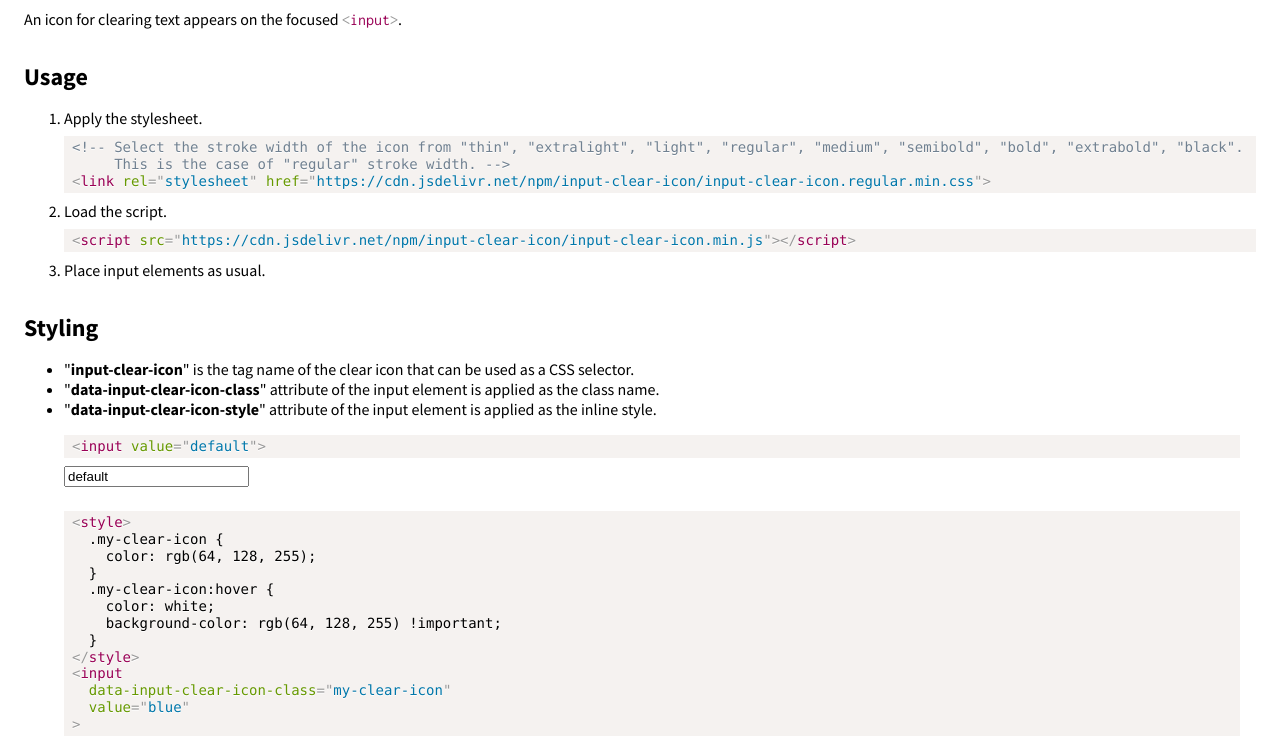
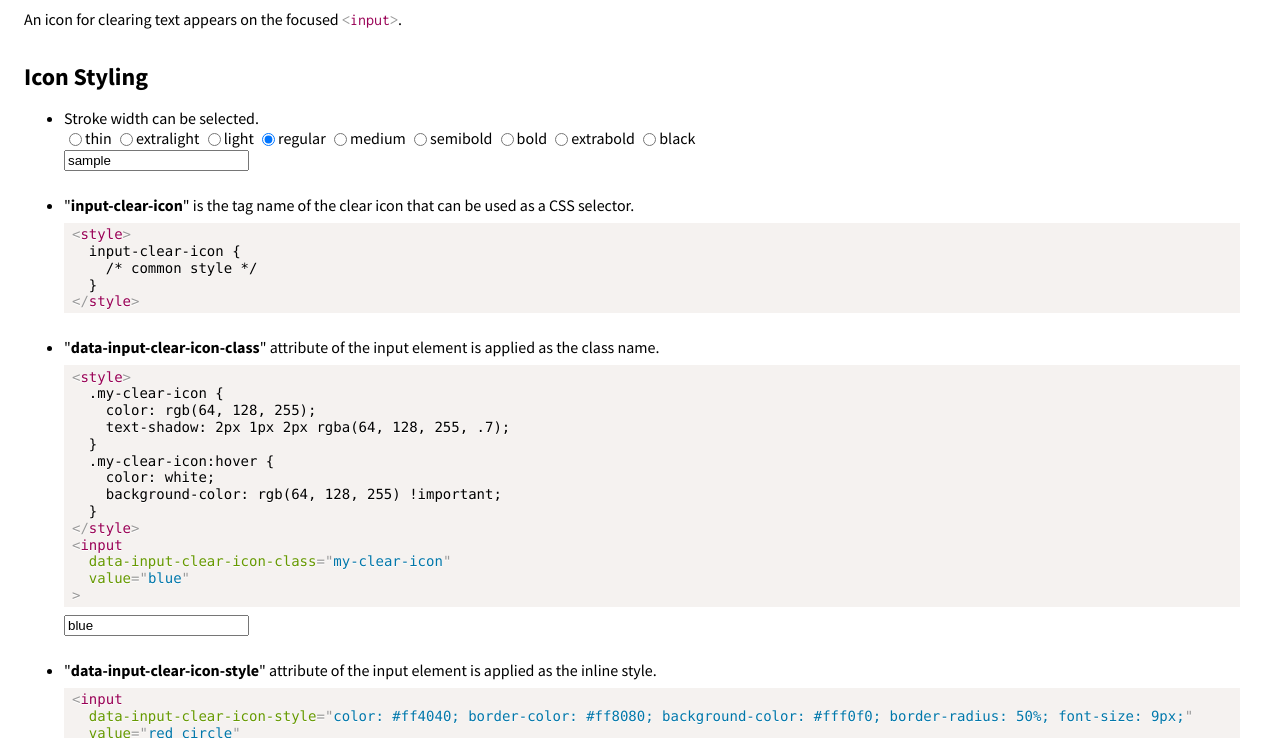
Before and after one commit to luncheon/input-clear-icon, a website: page demo.html in a window 1280 px wide. Shown: the part 83-821 px from the top of the page. Drawn offline with nearby package versions, Linux system fonts and the light colour scheme.

Commit message:
update demo

```diff
--- a/demo.html
+++ b/demo.html
@@ -12,7 +12,7 @@
       html { box-sizing: border-box; }
       body { margin: 0; padding: 0 24px; font-family: 'Source Sans Pro'; font-weight: 400; }
       input:not([type=checkbox]):not([type=radio]):not([type=image]) { display: block; }
-      label { display: block; }
+      label { display: inline-flex; align-items: center; cursor: pointer; }
       h1 { font-size: 300%; margin: .5em 0 .25em 0; white-space: nowrap; font-family: 'Poiret One'; font-weight: normal; }
       h2 { font-size: 150%; margin: .5em 0; }
       p { margin: 0; }
@@ -23,6 +23,7 @@
       code[class*="language-"] { line-height: 1.2; font-size: 87.5%; }
       td > code.language-html { margin: 0 .5em 0 40px; }
       dt > pre.language-html { margin: 8px 16px 8px 40px; }
+      ul { margin: 0; }
       @media(max-width: 767px) {
         body { padding: 0 12px; font-size: 93.75%; }
         h1 { margin-top: 8px; }
@@ -31,7 +32,6 @@
         ul, ol { padding-left: 24px; }
       }
     </style>
-    <link rel="stylesheet" href="input-clear-icon.regular.min.css">
   </head>
   <body>
     <script async src="https://www.googletagmanager.com/gtag/js?id=UA-64398169-1"></script>
@@ -48,42 +48,49 @@
     <p>An icon for clearing text appears on the focused <code style="display: inline;"><span class="token punctuation">&lt;</span><span class="token tag">input</span><span class="token punctuation">&gt;</span></code>.</p>
 
     <section>
-      <h2>Usage</h2>
-      <ol>
-        <li style="margin-bottom: .5em;">
-          Apply the stylesheet.
-          <pre><code class="language-html">&lt;!-- Select the stroke width of the icon from "thin", "extralight", "light", "regular", "medium", "semibold", "bold", "extrabold", "black".
-     This is the case of "regular" stroke width. --&gt;
-&lt;link rel="stylesheet" href="https://cdn.jsdelivr.net/npm/input-clear-icon/input-clear-icon.regular.min.css"&gt;</code></pre>
-        </li>
-        <li style="margin-bottom: .5em;">
-          Load the script.
-          <pre><code class="language-html">&lt;script src="https://cdn.jsdelivr.net/npm/input-clear-icon/input-clear-icon.min.js"&gt;&lt;/script&gt;</code></pre>
-        </li>
-        <li style="margin-bottom: .5em;">
-          Place input elements as usual.
-        </li>
-      </ol>
-    </section>
-
-    <section>
-      <h2>Styling</h2>
-      <ul>
-        <li>"<strong>input-clear-icon</strong>" is the tag name of the clear icon that can be used as a CSS selector.</li>
-        <li>"<strong>data-input-clear-icon-class</strong>" attribute of the input element is applied as the class name.</li>
-        <li>"<strong>data-input-clear-icon-style</strong>" attribute of the input element is applied as the inline style.</li>
-      </ul>
+      <h2>Icon Styling</h2>
       <dl>
         <dt>
-          <pre><code class="language-html">&lt;input value="default"&gt;</code></pre>
+          <ul><li>
+            Stroke width can be selected.<br>
+            <label><input name="stroke-width" type="radio" onchange="location.search = 'stroke-width=' + this.value" value="thin">       thin       </label>
+            <label><input name="stroke-width" type="radio" onchange="location.search = 'stroke-width=' + this.value" value="extralight"> extralight </label>
+            <label><input name="stroke-width" type="radio" onchange="location.search = 'stroke-width=' + this.value" value="light">      light      </label>
+            <label><input name="stroke-width" type="radio" onchange="location.search = 'stroke-width=' + this.value" value="regular">    regular    </label>
+            <label><input name="stroke-width" type="radio" onchange="location.search = 'stroke-width=' + this.value" value="medium">     medium     </label>
+            <label><input name="stroke-width" type="radio" onchange="location.search = 'stroke-width=' + this.value" value="semibold">   semibold   </label>
+            <label><input name="stroke-width" type="radio" onchange="location.search = 'stroke-width=' + this.value" value="bold">       bold       </label>
+            <label><input name="stroke-width" type="radio" onchange="location.search = 'stroke-width=' + this.value" value="extrabold">  extrabold  </label>
+            <label><input name="stroke-width" type="radio" onchange="location.search = 'stroke-width=' + this.value" value="black">      black      </label>
+          </li></ul>
+          <script>
+            (function (strokeWidth) {
+              var link = document.createElement('link');
+              link.rel = 'stylesheet';
+              link.href = 'input-clear-icon.' + strokeWidth + '.min.css';
+              document.head.appendChild(link);
+              document.querySelector('input[name="stroke-width"][value="' + strokeWidth + '"]').checked = true
+            })((location.search.match(/[?&]stroke-width=(thin|extralight|light|regular|medium|semibold|bold|extrabold|black)(&|$)/) || [])[1] || 'regular')
+          </script>
         </dt>
         <dd>
-          <input value="default">
+          <input value="sample">
         </dd>
         <dt>
+          <ul><li>"<strong>input-clear-icon</strong>" is the tag name of the clear icon that can be used as a CSS selector.</li></ul>
+          <pre><code class="language-html">&lt;style&gt;
+  input-clear-icon {
+    /* common style */
+  }
+&lt;/style&gt;</code></pre>
+        </dt>
+        <dd></dd>
+        <dt>
+          <ul><li>"<strong>data-input-clear-icon-class</strong>" attribute of the input element is applied as the class name.</li></ul>
           <pre><code class="language-html">&lt;style&gt;
   .my-clear-icon {
     color: rgb(64, 128, 255);
+    text-shadow: 2px 1px 2px rgba(64, 128, 255, .7);
   }
   .my-clear-icon:hover {
     color: white;
@@ -99,6 +106,7 @@
           <style>
             .my-clear-icon {
               color: rgb(64, 128, 255);
+              text-shadow: 2px 1px 2px rgba(64, 128, 255, .7);
             }
             .my-clear-icon:hover {
               color: white;
@@ -108,6 +116,7 @@
           <input data-input-clear-icon-class="my-clear-icon" value="blue">
         </dd>
         <dt>
+          <ul><li>"<strong>data-input-clear-icon-style</strong>" attribute of the input element is applied as the inline style.</li></ul>
           <pre><code class="language-html">&lt;input
   <strong>data-input-clear-icon-style</strong>="color: #ff4040; border-color: #ff8080; background-color: #fff0f0; border-radius: 50%; font-size: 9px;"
   value="red circle"
```
